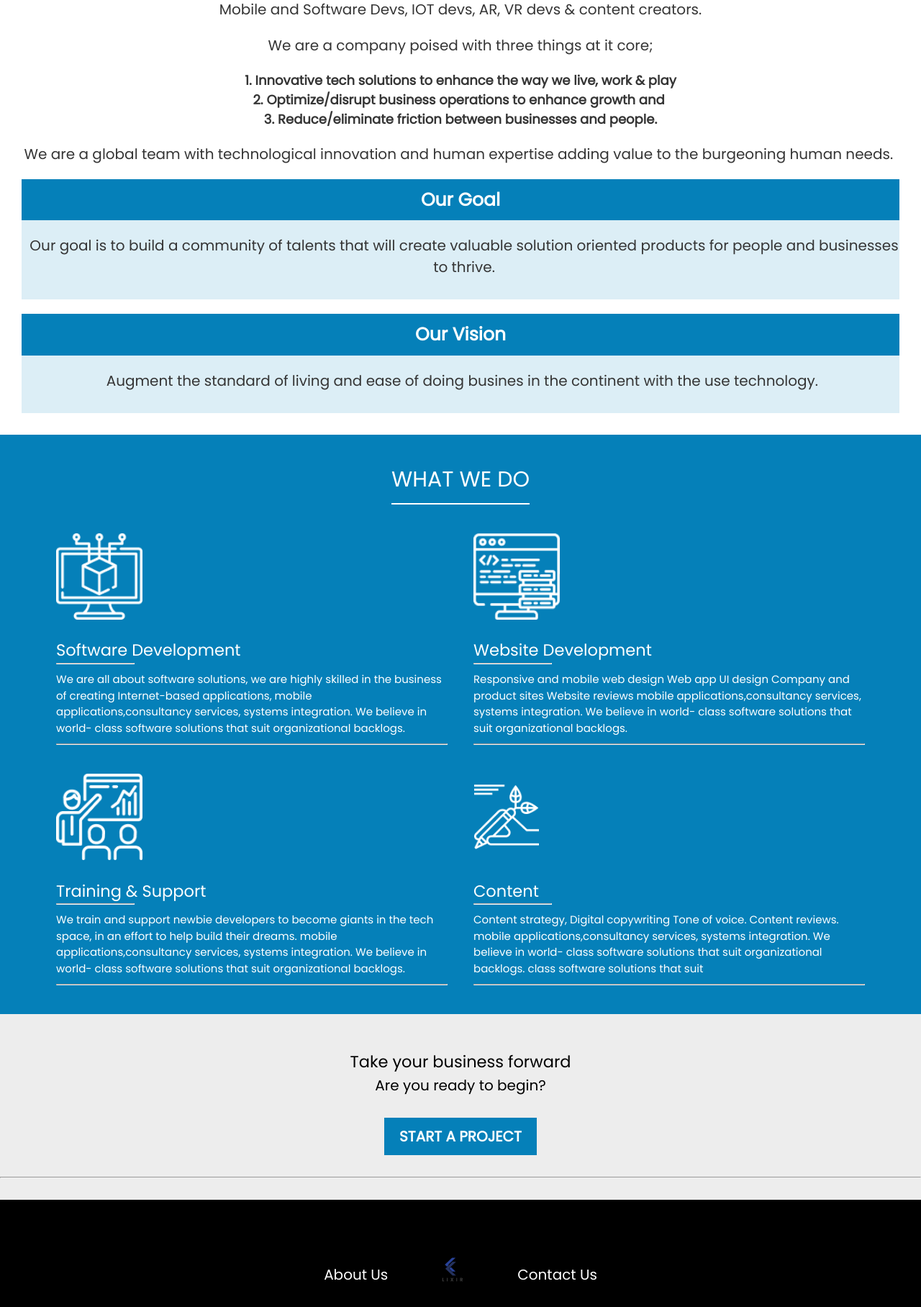
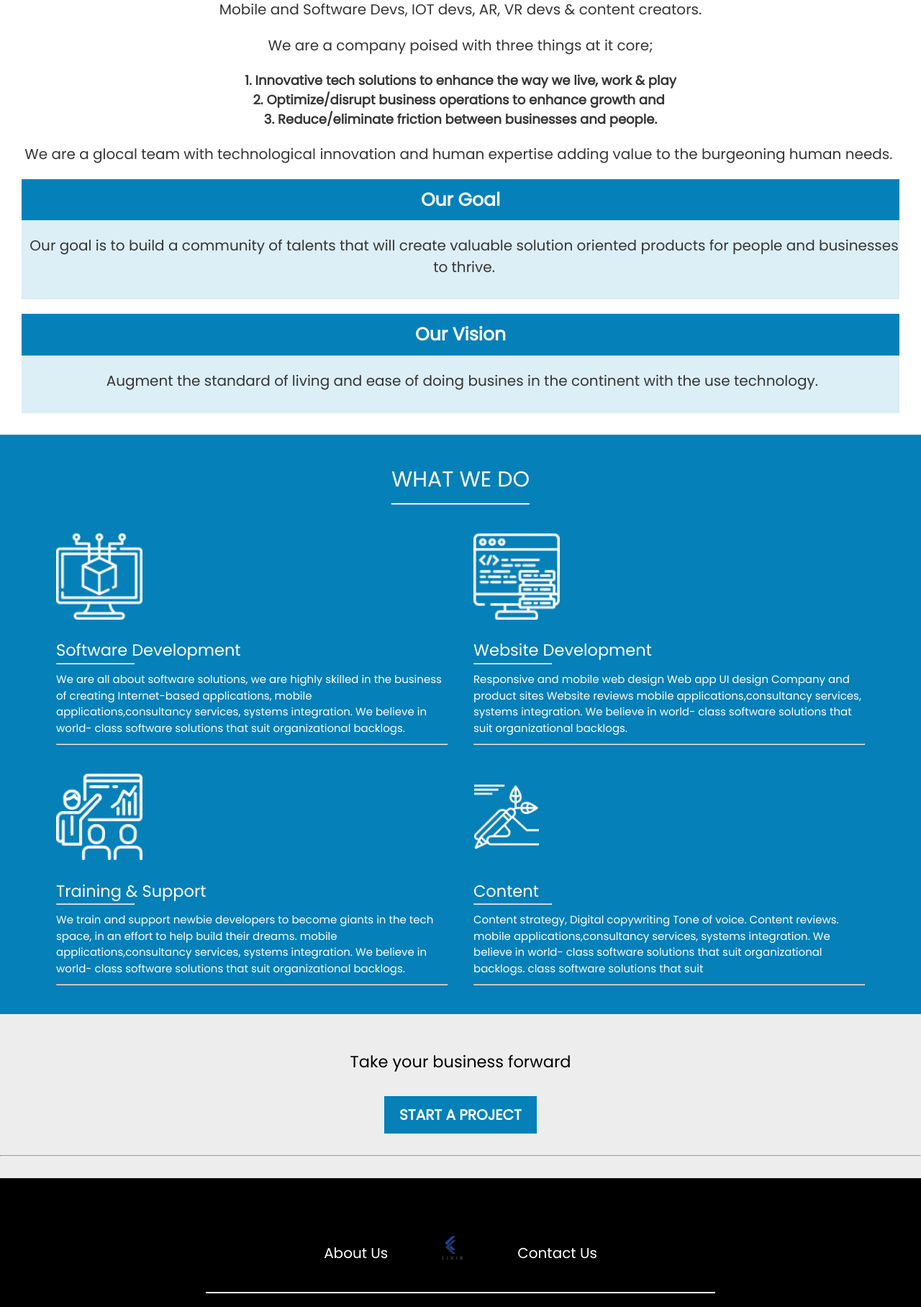
Before and after one commit to phiiileo/lit-page, a PHP site: page /about-us.php in a window 1280 px wide. Shown: the part 340-2156 px from the top of the page at 72% size. Run offline with PHP 8.4, Linux system fonts and the light colour scheme; some libraries are stand-ins or nearby versions.

Commit message:
corrected spelling mistake

```diff
--- a/about-us.php
+++ b/about-us.php
@@ -33,7 +33,7 @@
                         <li>Reduce/eliminate friction between businesses and people.</li>
                     </ol>
                 </p>
-                <p> We are a global team with technological innovation and human expertise adding value to the
+                <p> We are a glocal team with technological innovation and human expertise adding value to the
                     burgeoning human needs. </p>
                 <aside class="card">
                     <h3>Our Goal</h3>
@@ -137,7 +137,6 @@
         </div>
         <div class="section">
             <h2>Take your business forward</h2>
-            <p>Are you ready to begin?</p>
             <a href="project-request.php"><button>Start A Project</button></a>
             <hr>
         </div>
```
